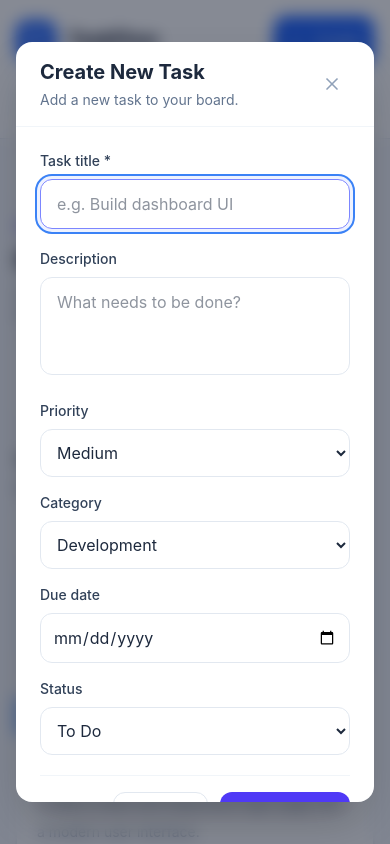
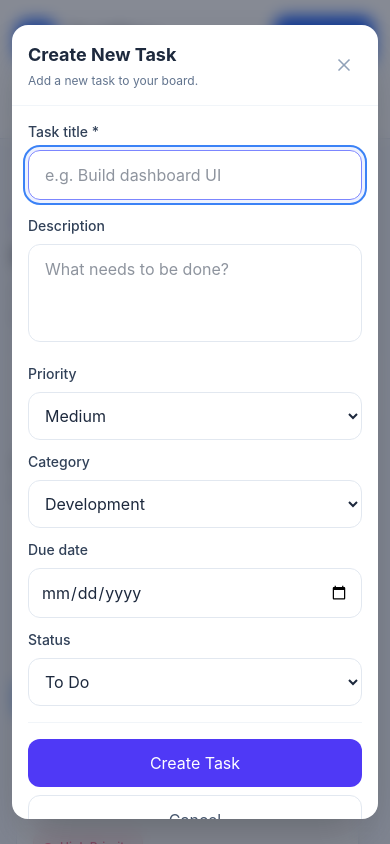
Before and after one commit to omsonawane7850/TaskFlow-A-Kanban-Task-Management-App, a React (Vite) app: page / in a window 390 px wide. Both pictures are taken after a click on the button "Create". Shown: the top 844 px of the page. Built offline with nearby package versions, Linux system fonts and the light colour scheme.

Commit message:
style: polish responsive taskflow ui

```diff
--- a/src/components/Column.jsx
+++ b/src/components/Column.jsx
@@ -30,7 +30,7 @@ function Column({
     >
       {/* Column header */}
       <div
-        className={`mb-4 rounded-xl border p-4 ${column.headerBg} ${column.border}`}
+        className={`mb-3 rounded-xl border p-3 sm:mb-4 sm:p-4 ${column.headerBg} ${column.border}`}
       >
         <div className="mb-1 flex items-center justify-between gap-3">
           <div className="flex min-w-0 items-center gap-2">
@@ -38,7 +38,9 @@ function Column({
               className={`h-2.5 w-2.5 shrink-0 rounded-full ${column.dot}`}
             />
 
-            <h2 className="font-semibold text-slate-800">{column.title}</h2>
+            <h2 className="truncate text-sm font-semibold text-slate-800 sm:text-base">
+              {column.title}
+            </h2>
           </div>
 
           <span
@@ -48,7 +50,7 @@ function Column({
           </span>
         </div>
 
-        <p className="text-sm text-slate-500">{column.subtitle}</p>
+        <p className="text-xs text-slate-500 sm:text-sm">{column.subtitle}</p>
       </div>
 
       {/* Task cards */}
@@ -64,7 +66,7 @@ function Column({
           ))
         ) : (
           <div
-            className={`flex min-h-36 w-full items-center justify-center rounded-xl border-2 border-dashed px-4 py-8 text-center ${
+            className={`flex min-h-32 w-full items-center justify-center rounded-xl border-2 border-dashed px-4 py-8 text-center sm:min-h-36 ${
               isOver ? "border-blue-300 bg-blue-50" : "border-slate-200"
             }`}
           >
--- a/src/components/Dashboard.jsx
+++ b/src/components/Dashboard.jsx
@@ -31,10 +31,10 @@ function Dashboard() {
   } = useTasks();
 
   return (
-    <div className="min-h-screen bg-[#F5F7FB] text-slate-800">
+    <div className="min-h-screen overflow-x-hidden bg-[#F5F7FB] text-slate-800">
       <Header onCreateTaskClick={openCreateModal} />
 
-      <div className="flex">
+      <div className="flex min-h-[calc(100vh-73px)]">
         <Sidebar stats={stats} isOpen={isSidebarOpen} onClose={closeSidebar} />
 
         <main className="min-w-0 flex-1 p-4 sm:p-6 lg:p-8">
@@ -43,14 +43,14 @@ function Dashboard() {
             type="button"
             onClick={openSidebar}
             aria-label="Open sidebar"
-            className="mb-5 rounded-lg border border-slate-200 bg-white p-2.5 text-slate-600 lg:hidden"
+            className="mb-4 rounded-lg border border-slate-200 bg-white p-2.5 text-slate-600 transition hover:bg-slate-50 lg:hidden"
           >
             <FiMenu size={20} />
           </button>
 
           {/* Dashboard heading */}
-          <div className="mb-8 flex flex-wrap items-end justify-between gap-4">
-            <div>
+          <div className="mb-7 flex flex-col gap-5 sm:mb-8 sm:flex-row sm:items-end sm:justify-between">
+            <div className="min-w-0">
               <p className="mb-2 text-sm font-medium text-indigo-600">
                 Workspace / Overview
               </p>
@@ -59,13 +59,14 @@ function Dashboard() {
                 My Board
               </h1>
 
-              <p className="mt-2 text-sm text-slate-500">
+              <p className="mt-2 max-w-xl text-sm leading-6 text-slate-500">
                 Organize your work, focus on priorities, and get things done.
               </p>
             </div>
 
-            <div className="flex gap-3">
-              <div className="rounded-xl border border-slate-200 bg-white px-4 py-3">
+            {/* Dashboard statistics */}
+            <div className="grid w-full grid-cols-2 gap-3 sm:w-auto sm:min-w-[240px]">
+              <div className="rounded-xl border border-slate-200 bg-white px-3 py-3 sm:px-4">
                 <p className="text-xs text-slate-500">Total tasks</p>
 
                 <p className="mt-1 text-xl font-bold text-slate-800">
@@ -73,7 +74,7 @@ function Dashboard() {
                 </p>
               </div>
 
-              <div className="rounded-xl border border-slate-200 bg-white px-4 py-3">
+              <div className="rounded-xl border border-slate-200 bg-white px-3 py-3 sm:px-4">
                 <p className="text-xs text-slate-500">Completed</p>
 
                 <p className="mt-1 text-xl font-bold text-emerald-600">
@@ -86,7 +87,7 @@ function Dashboard() {
           {/* Kanban board */}
           <Board onAddTask={openCreateModal} onEditTask={openEditModal} />
 
-          <footer className="mt-10 border-t border-slate-200 py-5 text-center text-xs text-slate-400">
+          <footer className="mt-8 border-t border-slate-200 py-5 text-center text-xs text-slate-400 sm:mt-10">
             TaskFlow — Make every task count.
           </footer>
         </main>
--- a/src/components/TaskCard.jsx
+++ b/src/components/TaskCard.jsx
@@ -69,7 +69,6 @@ function TaskCard({ task, onEdit, onDelete, isDragOverlay = false }) {
   const category =
     categoryStyles[task.category] || "bg-slate-100 text-slate-700";
 
-  // Format date
   const formatDate = (dateString) => {
     if (!dateString) return "";
 
@@ -90,7 +89,6 @@ function TaskCard({ task, onEdit, onDelete, isDragOverlay = false }) {
     });
   };
 
-  // Close menu when clicking outside
   useEffect(() => {
     const handleOutsideClick = (event) => {
       if (menuRef.current && !menuRef.current.contains(event.target)) {
@@ -105,19 +103,16 @@ function TaskCard({ task, onEdit, onDelete, isDragOverlay = false }) {
     };
   }, []);
 
-  // Open delete confirmation
   const handleDelete = () => {
     setIsMenuOpen(false);
     setIsConfirmOpen(true);
   };
 
-  // Confirm delete
   const confirmDelete = () => {
     onDelete(task.id);
     setIsConfirmOpen(false);
   };
 
-  // Cancel delete
   const cancelDelete = () => {
     setIsConfirmOpen(false);
   };
@@ -134,7 +129,7 @@ function TaskCard({ task, onEdit, onDelete, isDragOverlay = false }) {
         style={dragStyle}
         {...attributes}
         {...listeners}
-        className={`relative overflow-visible rounded-2xl border border-slate-200 bg-white p-5 shadow-sm transition duration-200 hover:-translate-y-0.5 hover:shadow-md ${
+        className={`relative overflow-visible rounded-2xl border border-slate-200 bg-white p-4 shadow-sm transition duration-200 hover:-translate-y-0.5 hover:shadow-md sm:p-5 ${
           isDragOverlay
             ? "cursor-grabbing"
             : "cursor-grab active:cursor-grabbing"
@@ -142,7 +137,7 @@ function TaskCard({ task, onEdit, onDelete, isDragOverlay = false }) {
       >
         {/* Drag handle */}
         <div
-          className="absolute right-12 top-6 z-10 flex items-center justify-center rounded-md p-1.5 text-slate-300 transition hover:bg-slate-100 hover:text-slate-500"
+          className="absolute right-11 top-5 z-10 flex items-center justify-center rounded-md p-1.5 text-slate-300 transition hover:bg-slate-100 hover:text-slate-500 sm:right-12 sm:top-6"
           title="Drag task to another column"
           aria-label={`Drag ${task.title}`}
         >
@@ -151,15 +146,15 @@ function TaskCard({ task, onEdit, onDelete, isDragOverlay = false }) {
 
         {/* Status strip */}
         <span
-          className={`absolute bottom-auto left-0 top-6 h-10 w-1.5 rounded-r-full ${
+          className={`absolute bottom-auto left-0 top-5 h-9 w-1.5 rounded-r-full sm:top-6 sm:h-10 ${
             statusAccent[task.status] || "bg-blue-500"
           }`}
         />
 
         {/* Category and actions */}
-        <div className="mb-5 flex items-center justify-between gap-3">
+        <div className="mb-4 flex items-center justify-between gap-2 sm:mb-5 sm:gap-3">
           <span
-            className={`rounded-lg px-3 py-2 text-sm font-semibold ${category}`}
+            className={`max-w-[75%] truncate rounded-lg px-2.5 py-1.5 text-xs font-semibold sm:px-3 sm:py-2 sm:text-sm ${category}`}
           >
             {task.category}
           </span>
@@ -205,47 +200,49 @@ function TaskCard({ task, onEdit, onDelete, isDragOverlay = false }) {
         </div>
 
         {/* Task details */}
-        <h3 className="mb-3 break-words text-lg font-bold leading-7 text-slate-800">
+        <h3 className="mb-2 break-words text-base font-bold leading-6 text-slate-800 sm:mb-3 sm:text-lg sm:leading-7">
           {task.title}
         </h3>
 
-        <p className="mb-6 whitespace-pre-line break-words text-sm leading-7 text-slate-500">
+        <p className="mb-5 whitespace-pre-line break-words text-sm leading-6 text-slate-500 sm:mb-6 sm:leading-7">
           {task.description || "No description provided."}
         </p>
 
         {/* Priority */}
-        <div className="mb-5">
+        <div className="mb-4 sm:mb-5">
           <span
-            className={`inline-flex items-center gap-2 rounded-xl px-3 py-2 text-sm font-medium ${priority.badge}`}
+            className={`inline-flex items-center gap-2 rounded-xl px-2.5 py-2 text-xs font-medium sm:px-3 sm:text-sm ${priority.badge}`}
           >
-            <span className={`h-2 w-2 rounded-full ${priority.dot}`} />
+            <span className={`h-2 w-2 shrink-0 rounded-full ${priority.dot}`} />
             {task.priority} Priority
           </span>
         </div>
 
         {/* Footer */}
-        <div className="flex flex-wrap items-center justify-between gap-3 border-t border-slate-100 pt-4">
+        <div className="flex flex-wrap items-center justify-between gap-3 border-t border-slate-100 pt-3 sm:pt-4">
           {task.status === "done" ? (
-            <span className="inline-flex items-center gap-2 text-sm font-medium text-emerald-600">
+            <span className="inline-flex items-center gap-2 text-xs font-medium text-emerald-600 sm:text-sm">
               <span className="flex h-7 w-7 items-center justify-center rounded-full bg-emerald-100">
                 <FiCheck size={15} />
               </span>
               Completed
             </span>
           ) : task.dueDate ? (
-            <span className="inline-flex items-center gap-2 text-sm text-slate-500">
-              <FiCalendar size={19} />
+            <span className="inline-flex items-center gap-2 text-xs text-slate-500 sm:text-sm">
+              <FiCalendar size={17} />
               <span>Due {formatDate(task.dueDate)}</span>
             </span>
           ) : (
-            <span className="text-sm text-slate-400">No due date</span>
+            <span className="text-xs text-slate-400 sm:text-sm">
+              No due date
+            </span>
           )}
 
           <span
-            className="inline-flex items-center gap-2 text-sm text-slate-400"
+            className="inline-flex items-center gap-2 text-xs text-slate-400 sm:text-sm"
             title="Comments"
           >
-            <FiMessageSquare size={19} />
+            <FiMessageSquare size={17} />
             <span>0</span>
           </span>
         </div>
--- a/src/components/TaskModal.jsx
+++ b/src/components/TaskModal.jsx
@@ -86,22 +86,22 @@ function TaskModal({
 
   return (
     <div
-      className="fixed inset-0 z-50 flex items-center justify-center bg-slate-900/50 p-4 backdrop-blur-sm"
+      className="fixed inset-0 z-50 flex items-center justify-center overflow-y-auto bg-slate-900/50 p-3 backdrop-blur-sm sm:p-4"
       onMouseDown={(event) => {
         if (event.target === event.currentTarget) {
           handleClose();
         }
       }}
     >
-      <div className="max-h-[90vh] w-full max-w-lg overflow-y-auto rounded-2xl bg-white shadow-2xl">
+      <div className="my-auto max-h-[94vh] w-full max-w-lg overflow-y-auto rounded-2xl bg-white shadow-2xl sm:max-h-[90vh]">
         {/* Modal header */}
-        <div className="flex items-center justify-between border-b border-slate-100 px-6 py-4">
-          <div>
-            <h2 className="text-xl font-bold text-slate-800">
+        <div className="flex items-center justify-between border-b border-slate-100 px-4 py-4 sm:px-6">
+          <div className="min-w-0">
+            <h2 className="text-lg font-bold text-slate-800 sm:text-xl">
               {isEditing ? "Edit Task" : "Create New Task"}
             </h2>
 
-            <p className="mt-1 text-sm text-slate-500">
+            <p className="mt-1 text-xs text-slate-500 sm:text-sm">
               {isEditing
                 ? "Update your task details."
                 : "Add a new task to your board."}
@@ -112,14 +112,17 @@ function TaskModal({
             type="button"
             onClick={handleClose}
             aria-label="Close modal"
-            className="rounded-lg p-2 text-slate-400 transition hover:bg-slate-100 hover:text-slate-700"
+            className="shrink-0 rounded-lg p-2 text-slate-400 transition hover:bg-slate-100 hover:text-slate-700"
           >
             <FiX size={20} />
           </button>
         </div>
 
         {/* Form */}
-        <form onSubmit={handleSubmit} className="space-y-5 p-6">
+        <form
+          onSubmit={handleSubmit}
+          className="space-y-4 p-4 sm:space-y-5 sm:p-6"
+        >
           <div>
             <label
               htmlFor="title"
@@ -160,7 +163,7 @@ function TaskModal({
             />
           </div>
 
-          <div className="grid grid-cols-1 gap-4 sm:grid-cols-2">
+          <div className="grid grid-cols-1 gap-3 sm:grid-cols-2 sm:gap-4">
             <div>
               <label
                 htmlFor="priority"
@@ -219,7 +222,7 @@ function TaskModal({
                 type="date"
                 value={formData.dueDate}
                 onChange={handleChange}
-                className="w-full rounded-xl border border-slate-200 px-3 py-3 text-sm outline-none focus:border-indigo-400"
+                className="w-full min-w-0 rounded-xl border border-slate-200 px-3 py-3 text-sm outline-none focus:border-indigo-400"
               />
             </div>
 
@@ -246,18 +249,18 @@ function TaskModal({
           </div>
 
           {/* Actions */}
-          <div className="flex justify-end gap-3 border-t border-slate-100 pt-4">
+          <div className="flex flex-col-reverse gap-2 border-t border-slate-100 pt-4 sm:flex-row sm:justify-end sm:gap-3">
             <button
               type="button"
               onClick={handleClose}
-              className="rounded-xl border border-slate-200 px-5 py-2.5 text-sm font-semibold text-slate-600 transition hover:bg-slate-50"
+              className="w-full rounded-xl border border-slate-200 px-5 py-3 text-sm font-semibold text-slate-600 transition hover:bg-slate-50 sm:w-auto sm:py-2.5"
             >
               Cancel
             </button>
 
             <button
               type="submit"
-              className="rounded-xl bg-indigo-600 px-5 py-2.5 text-sm font-semibold text-white transition hover:bg-indigo-700"
+              className="w-full rounded-xl bg-indigo-600 px-5 py-3 text-sm font-semibold text-white transition hover:bg-indigo-700 sm:w-auto sm:py-2.5"
             >
               {isEditing ? "Save Changes" : "Create Task"}
             </button>
```
Also changed, not shown: src/components/Board.jsx (+11 -29 lines).
